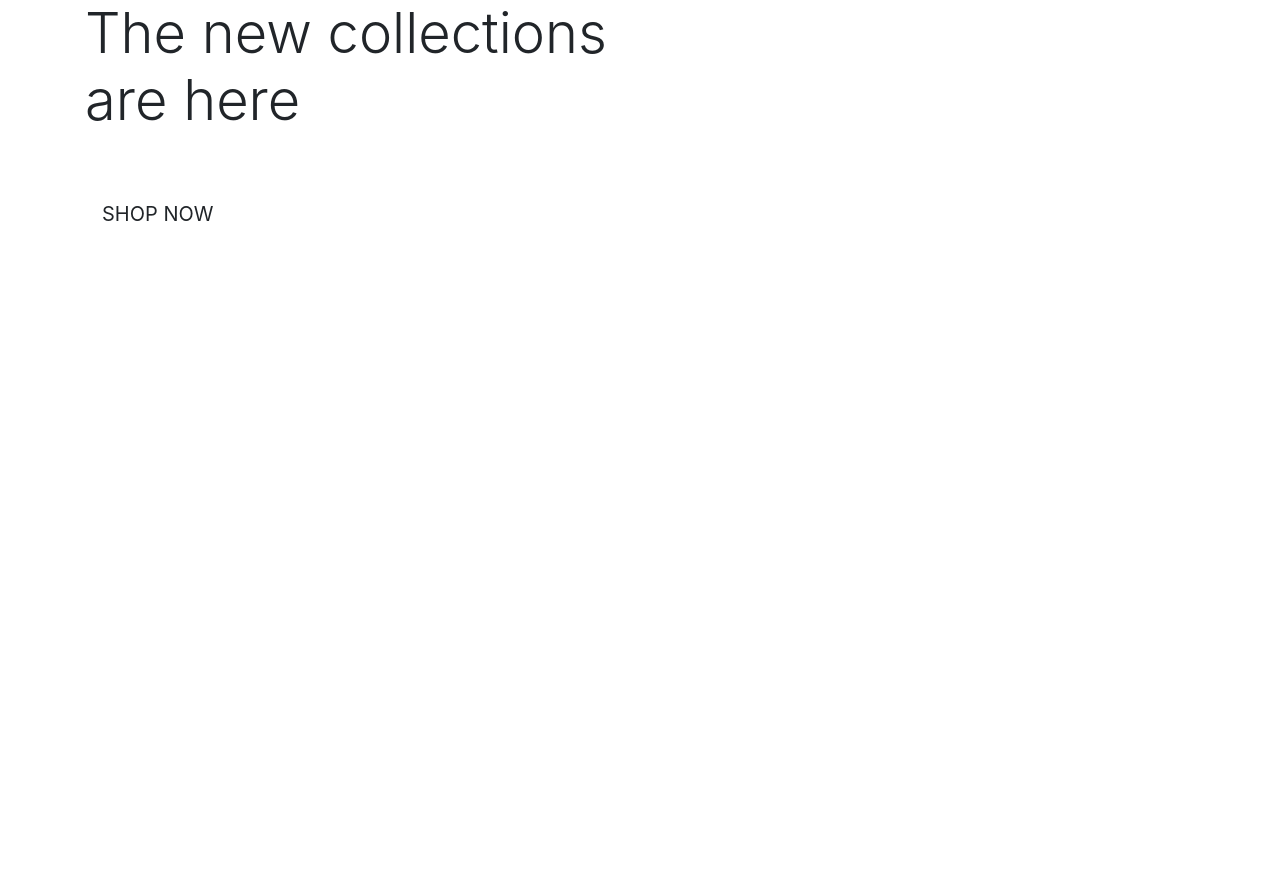
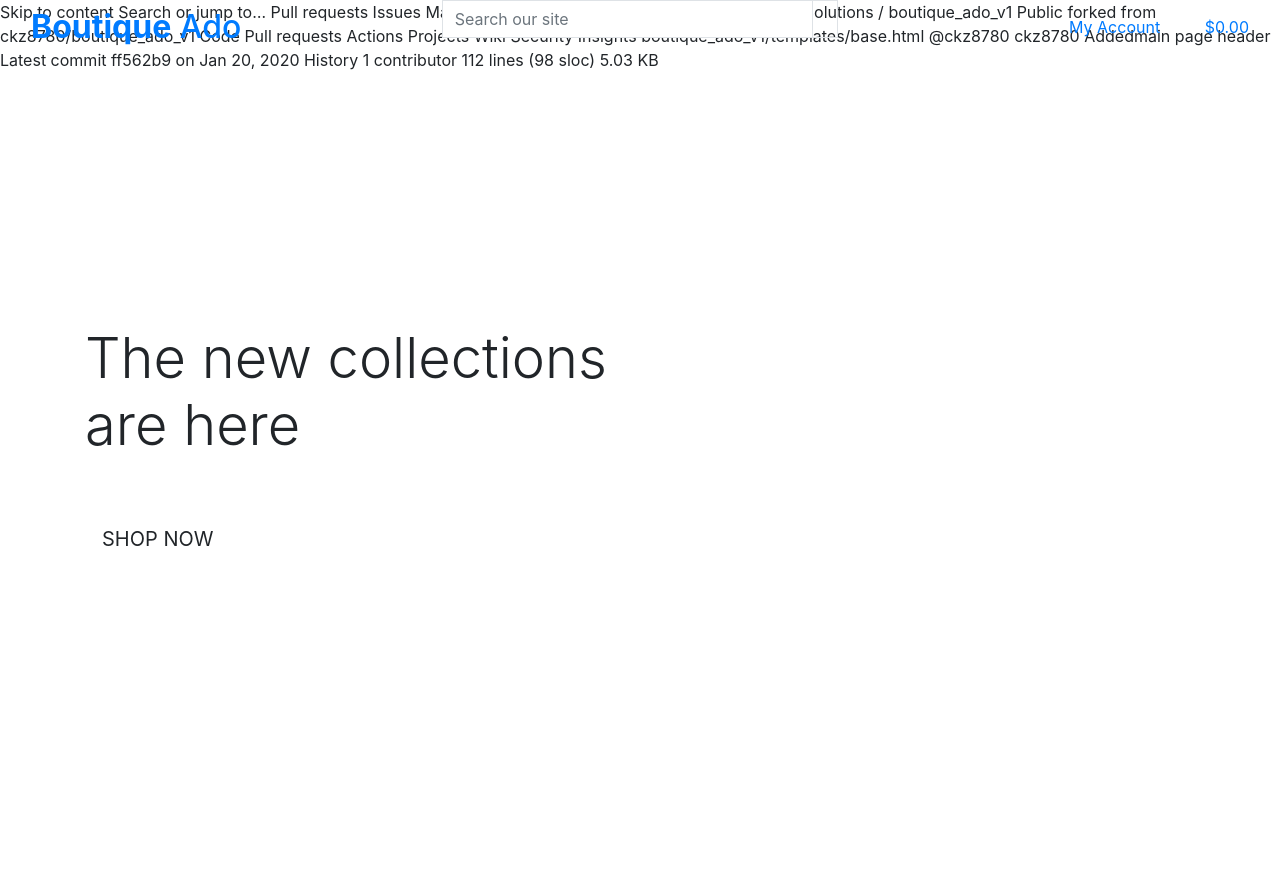
Before and after one commit to CarylThom/boutique_ado_v1, a Django app: page / in a window 1280 px wide. Before the commit the page ends 221 px from the top, so only its background shows below. Run offline with Django 3.2, Linux system fonts and the light colour scheme; some libraries are stand-ins or nearby versions.

Commit message:
Added main page header

```diff
--- a/templates/base.html
+++ b/templates/base.html
@@ -1,9 +1,37 @@
+Skip to content
+Search or jump to…
+Pull requests
+Issues
+Marketplace
+Explore
+
+@CarylThom
+Code-Institute-Solutions
+/
+boutique_ado_v1
+Public
+forked from ckz8780/boutique_ado_v1
+Code
+Pull requests
+Actions
+Projects
+Wiki
+Security
+Insights
+boutique_ado_v1/templates/base.html
+@ckz8780
+ckz8780 Addedmain page header
+Latest commit ff562b9 on Jan 20, 2020
+ History
+ 1 contributor
+112 lines (98 sloc)  5.03 KB
+
 {% load static %}
 
 <!doctype html>
 <html lang="en">
+  <head>
 
-<head>
     {% block meta %}
         <meta http-equiv="X-UA-Compatible" content="ie=edge">
         <meta charset="utf-8">
@@ -13,24 +41,17 @@
     {% block extra_meta %}
     {% endblock %}
 
-
     {% block corecss %}
-    <link rel="stylesheet" href="https://stackpath.bootstrapcdn.com/bootstrap/4.4.1/css/bootstrap.min.css"
-        integrity="sha384-Vkoo8x4CGsO3+Hhxv8T/Q5PaXtkKtu6ug5TOeNV6gBiFeWPGFN9MuhOf23Q9Ifjh" crossorigin="anonymous">
+        <link rel="stylesheet" href="https://stackpath.bootstrapcdn.com/bootstrap/4.4.1/css/bootstrap.min.css" integrity="sha384-Vkoo8x4CGsO3+Hhxv8T/Q5PaXtkKtu6ug5TOeNV6gBiFeWPGFN9MuhOf23Q9Ifjh" crossorigin="anonymous">
     {% endblock %}
 
     {% block extra_css %}
     {% endblock %}
 
     {% block corejs %}
-    <script src="https://cdn.jsdelivr.net/npm/jquery@3.5.1/dist/jquery.min.js" integrity="sha256-9/aliU8dGd2tb6OSsuzixeV4y/faTqgFtohetphbbj0="
-    crossorigin="anonymous"></script>
-    <script src="https://cdn.jsdelivr.net/npm/popper.js@1.16.0/dist/umd/popper.min.js"
-        integrity="sha384-Q6E9RHvbIyZFJoft+2mJbHaEWldlvI9IOYy5n3zV9zzTtmI3UksdQRVvoxMfooAo" crossorigin="anonymous">
-    </script>
-    <script src="https://stackpath.bootstrapcdn.com/bootstrap/4.4.1/js/bootstrap.min.js"
-        integrity="sha384-wfSDF2E50Y2D1uUdj0O3uMBJnjuUD4Ih7YwaYd1iqfktj0Uod8GCExl3Og8ifwB6" crossorigin="anonymous">
-    </script>
+        <script src="https://code.jquery.com/jquery-3.4.1.slim.min.js" integrity="sha384-J6qa4849blE2+poT4WnyKhv5vZF5SrPo0iEjwBvKU7imGFAV0wwj1yYfoRSJoZ+n" crossorigin="anonymous"></script>
+        <script src="https://cdn.jsdelivr.net/npm/popper.js@1.16.0/dist/umd/popper.min.js" integrity="sha384-Q6E9RHvbIyZFJoft+2mJbHaEWldlvI9IOYy5n3zV9zzTtmI3UksdQRVvoxMfooAo" crossorigin="anonymous"></script>
+        <script src="https://stackpath.bootstrapcdn.com/bootstrap/4.4.1/js/bootstrap.min.js" integrity="sha384-wfSDF2E50Y2D1uUdj0O3uMBJnjuUD4Ih7YwaYd1iqfktj0Uod8GCExl3Og8ifwB6" crossorigin="anonymous"></script>
     {% endblock %}
 
     {% block extra_js %}
@@ -38,9 +59,68 @@
 
     <title>Boutique Ado {% block extra_title %}{% endblock %}</title>
   </head>
-
   <body>
-    <header class="container-fluid fixed-top"></header>
+    <header class="container-fluid fixed-top">
+        <div class="row">
+            <div class="col-12 col-lg-4 my-auto py-1 py-lg-0 text-center text-lg-left">
+                <a href="{% url 'home' %}" class="nav-link main-logo-link">
+                    <h2 class="logo-font text-black my-0"><strong>Boutique</strong> Ado</h2>
+                </a>
+            </div>
+            <div class="col-12 col-lg-4 my-auto py-1 py-lg-0">
+                <form method="GET" action="">
+                    <div class="input-group w-100">
+                        <input class="form-control border border-black rounded-0" type="text" name="q" placeholder="Search our site">
+                        <div class="input-group-append">
+                            <button class="form-control btn btn-black border border-black rounded-0" type="submit">
+                                <span class="icon">
+                                    <i class="fas fa-search"></i>
+                                </span>
+                            </button>
+                        </div>
+                    </div>
+                </form>
+            </div>
+            <div class="col-12 col-lg-4 my-auto py-1 py-lg-0">
+                <ul class="list-inline list-unstyled text-center text-lg-right my-0">
+                    <li class="list-inline-item dropdown">
+                        <a class="text-black nav-link" href="#" id="user-options" data-toggle="dropdown" aria-haspopup="true" aria-expanded="false">
+                            <div class="text-center">
+                                <div><i class="fas fa-user fa-lg"></i></div>
+                                <p class="my-0">My Account</p>
+                            </div>
+                        </a>
+                        <div class="dropdown-menu border-0" aria-labelledby="user-options">
+                            {% if request.user.is_authenticated %}
+                                {% if request.user.is_superuser %}
+                                    <a href="" class="dropdown-item">Product Management</a>
+                                {% endif %}
+                                <a href="" class="dropdown-item">My Profile</a>
+                                <a href="{% url 'account_logout' %}" class="dropdown-item">Logout</a>
+                            {% else %}
+                                <a href="{% url 'account_signup' %}" class="dropdown-item">Register</a>
+                                <a href="{% url 'account_login' %}" class="dropdown-item">Login</a>
+                            {% endif %}
+                        </div>
+                    </li>
+                    <li class="list-inline-item">
+                        <a class="{% if grand_total %}text-info font-weight-bold{% else %}text-black{% endif %} nav-link" href="">
+                            <div class="text-center">
+                                <div><i class="fas fa-shopping-bag fa-lg"></i></div>
+                                <p class="my-0">
+                                    {% if grand_total %}
+                                        ${{ grand_total|floatformat:2 }}
+                                    {% else %}
+                                        $0.00
+                                    {% endif %}
+                                </p>
+                            </div>
+                        </a>
+                    </li>
+                </ul>
+            </div>
+        </div>
+    </header>
 
     {% if messages %}
         <div class="message-container"></div>
```
Lines whose indentation alone changed are shown as unchanged.
